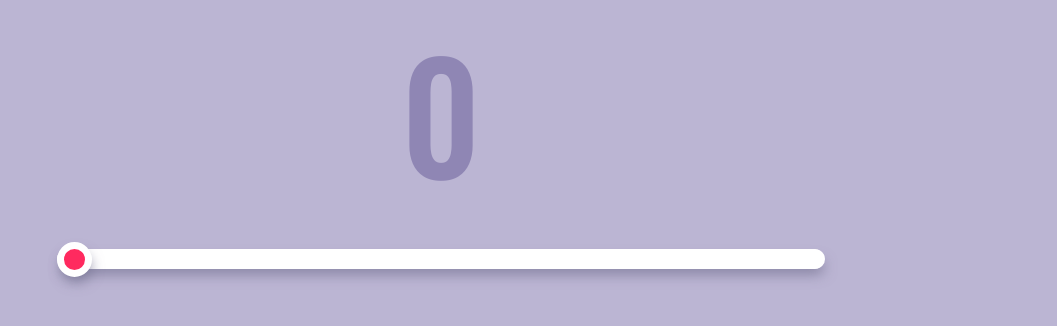
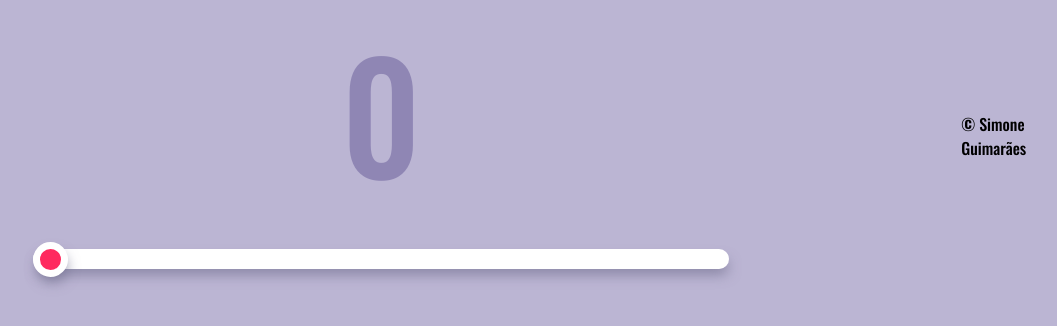
Before and after one commit to simoneguimaraes/slider-css, a plain HTML site: page index.html in a window 1280 px wide. Shown: the whole page, without its empty margins (199-1256 px from the left). Drawn offline with nearby package versions, Linux system fonts and the light colour scheme.

Commit message:
Update index.html

```diff
--- a/index.html
+++ b/index.html
@@ -17,6 +17,9 @@
         </div>
         <input type="range" min="0" max="100" value="0" class="slider" name="" id="myRange">
     </div>
+     <footer>
+        <p>&copy; Simone Guimarães</p>
+    </footer>
     <script type="text/javascript" src="script.js"></script>
     </body>
 </html>
```
